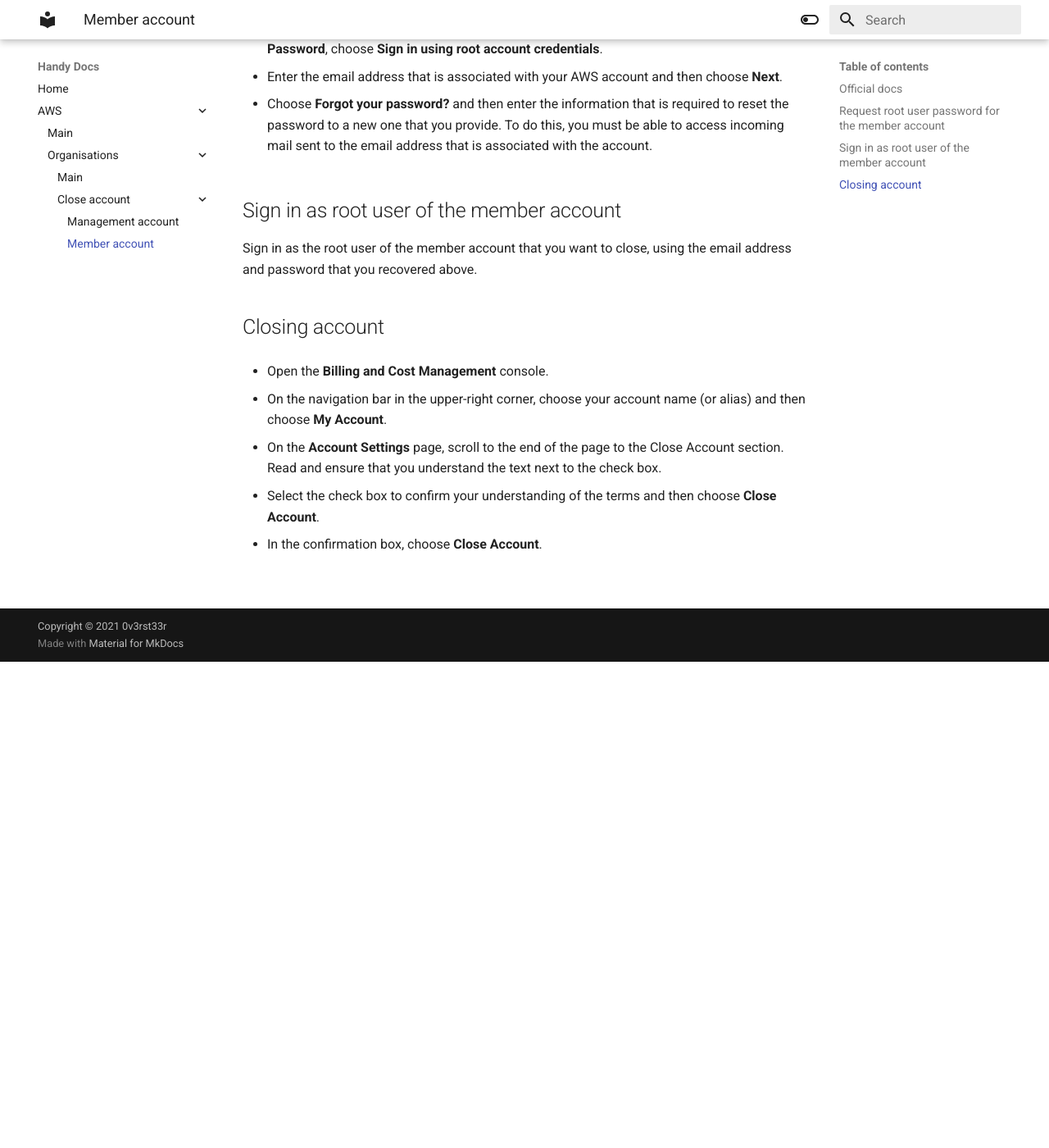
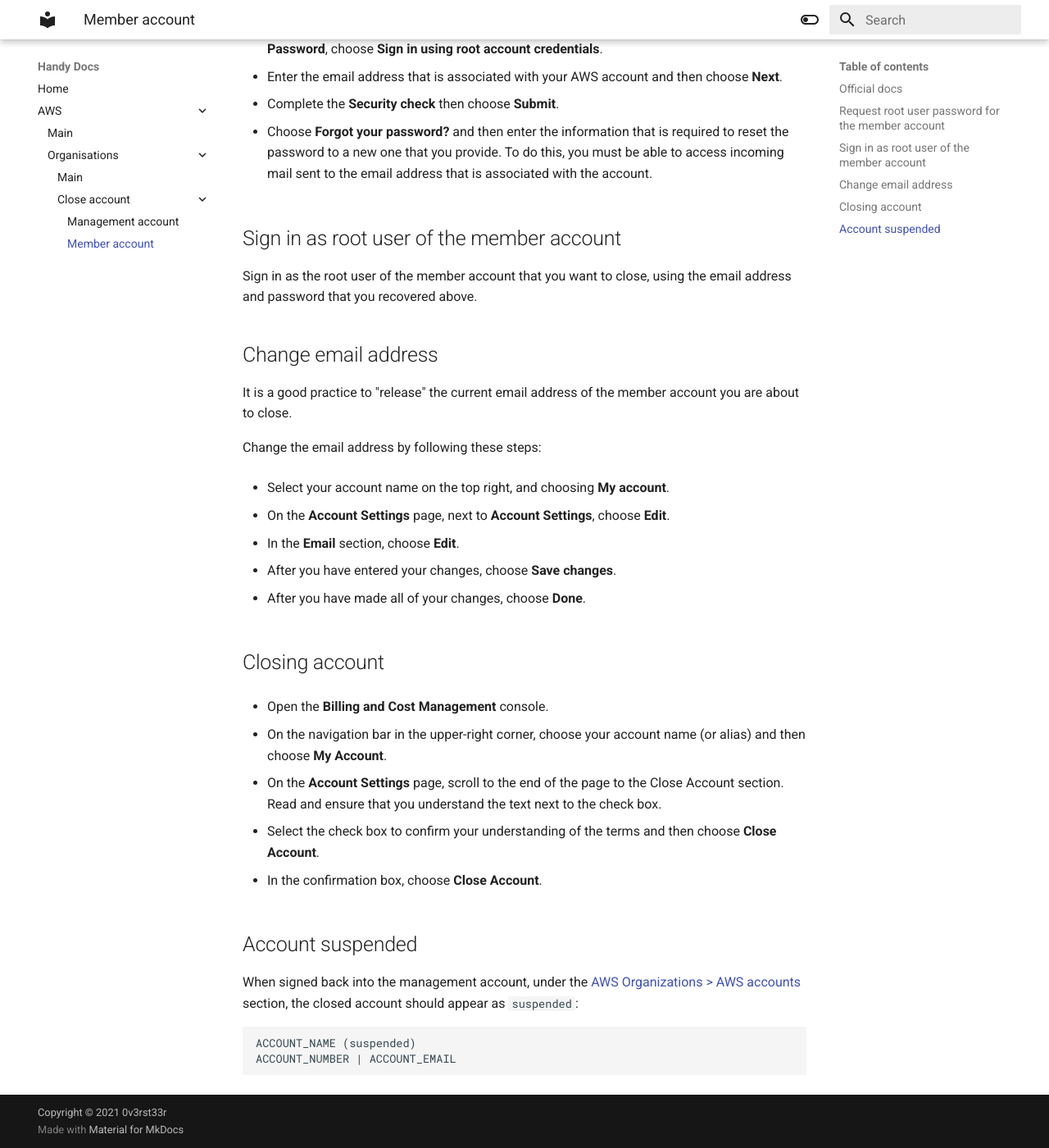
Before and after one commit to 0v3rst33r/handy-docs, an MkDocs documentation site: the page built from docs/aws/organisations/close-member-account.md, in a window 1280 px wide and 1400 px high, scrolled down 593 px. Shown: the whole window at 82% size. Built offline with MkDocs 1.6.1 and Material for MkDocs 9.7.7, drawn with Linux system fonts in a browser that asks for light colours; old or Windows-style settings are respelled for this version of MkDocs.

Commit message:
docs(aws-org-close-member-account): Added step for changing the email address of the `member account` to be closed.

````diff
--- a/docs/aws/organisations/close-member-account.md
+++ b/docs/aws/organisations/close-member-account.md
@@ -5,7 +5,6 @@ You can close an account only by using the` Billing and Cost Management` console
 ## Official docs
 
 [Closing an AWS account](https://docs.aws.amazon.com/organizations/latest/userguide/orgs_manage_accounts_close.html)
-
 
 ## Request root user password for the member account
 
@@ -21,12 +20,30 @@ choose **Sign in using root account credentials**.
 
 * Enter the email address that is associated with your AWS account and then choose **Next**.
 
+* Complete the **Security check** then choose **Submit**.
+
 * Choose **Forgot your password?** and then enter the information that is required to reset the password to a new one that you provide.
 To do this, you must be able to access incoming mail sent to the email address that is associated with the account.
 
 ## Sign in as root user of the member account
 
 Sign in as the root user of the member account that you want to close, using the email address and password that you recovered above.
+
+## Change email address
+
+It is a good practice to "release" the current email address of the member account you are about to close.
+
+Change the email address by following these steps:
+
+* Select your account name on the top right, and choosing **My account**.
+
+* On the **Account Settings** page, next to **Account Settings**, choose **Edit**.
+
+* In the **Email** section, choose **Edit**.
+
+* After you have entered your changes, choose **Save changes**.
+
+* After you have made all of your changes, choose **Done**.
 
 ## Closing account
 
@@ -40,3 +57,13 @@ Read and ensure that you understand the text next to the check box.
 * Select the check box to confirm your understanding of the terms and then choose **Close Account**.
 
 * In the confirmation box, choose **Close Account**.
+
+## Account suspended
+
+When signed back into the management account, under the [AWS Organizations > AWS accounts](https://console.aws.amazon.com/organizations/v2/home/accounts)
+section, the closed account should appear as `suspended`:
+
+```
+ACCOUNT_NAME (suspended)
+ACCOUNT_NUMBER | ACCOUNT_EMAIL
+```
````
